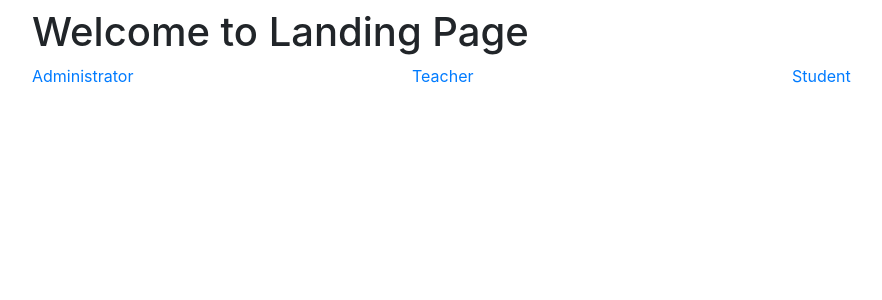
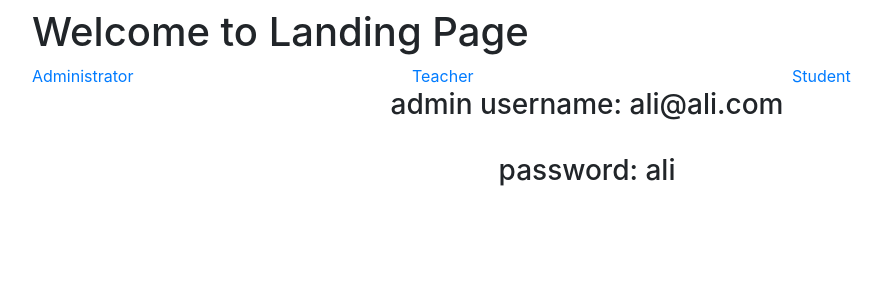
Before and after one commit to zzy1122/nizamischoolcms, a Flask app: page / in a window 1280 px wide. Shown: the top 300 px of the page, without its empty margins (53-935 px from the left). Run offline with Flask 2, Linux system fonts and the light colour scheme; some libraries are stand-ins or nearby versions.

Commit message:
Update index.html
added admin username password on index page

```diff
--- a/templates/index.html
+++ b/templates/index.html
@@ -10,4 +10,5 @@
         <div class="col"><a href="/Teacher">Teacher</a></div>
         <div class="col"><a href="/Student">Student</a></div>
     </div>
+<center><h3>admin username: ali@ali.com</h3><br /><h3>password: ali</h3></center>
 {% endblock %}
```
